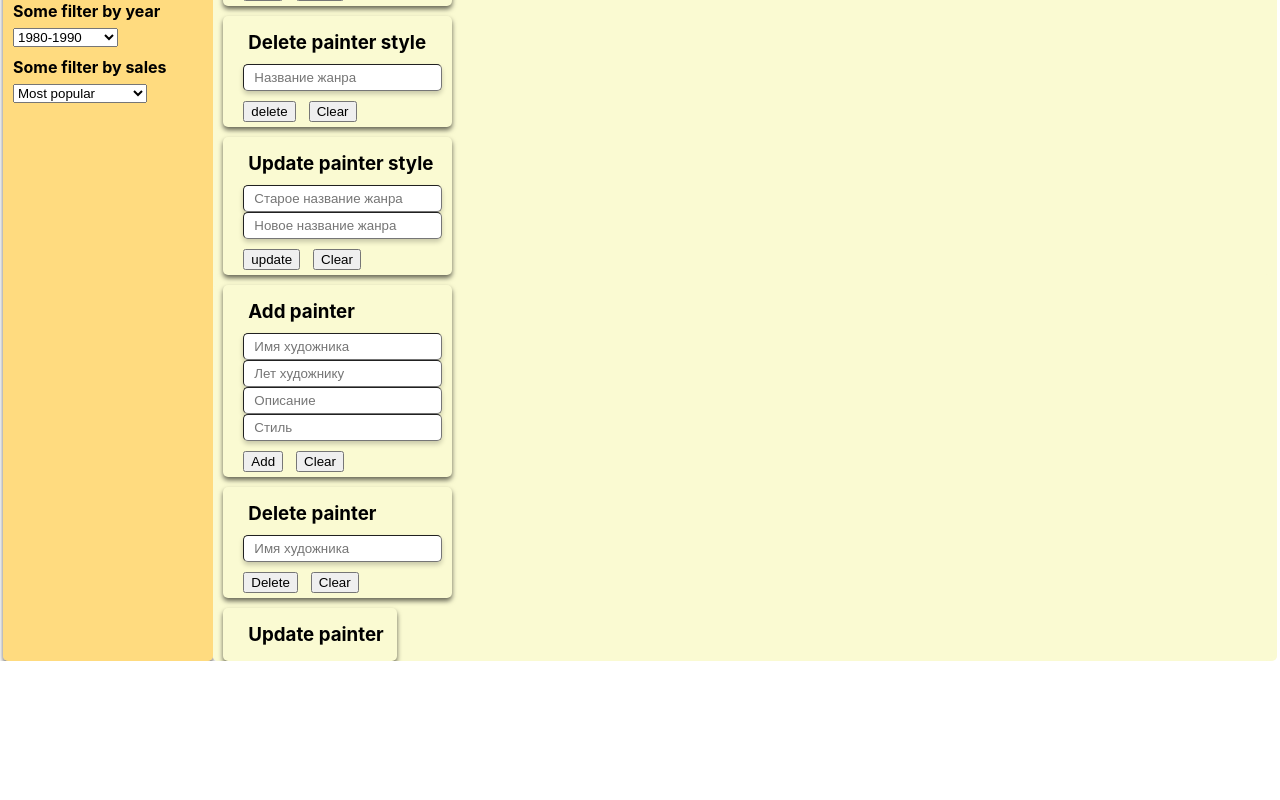
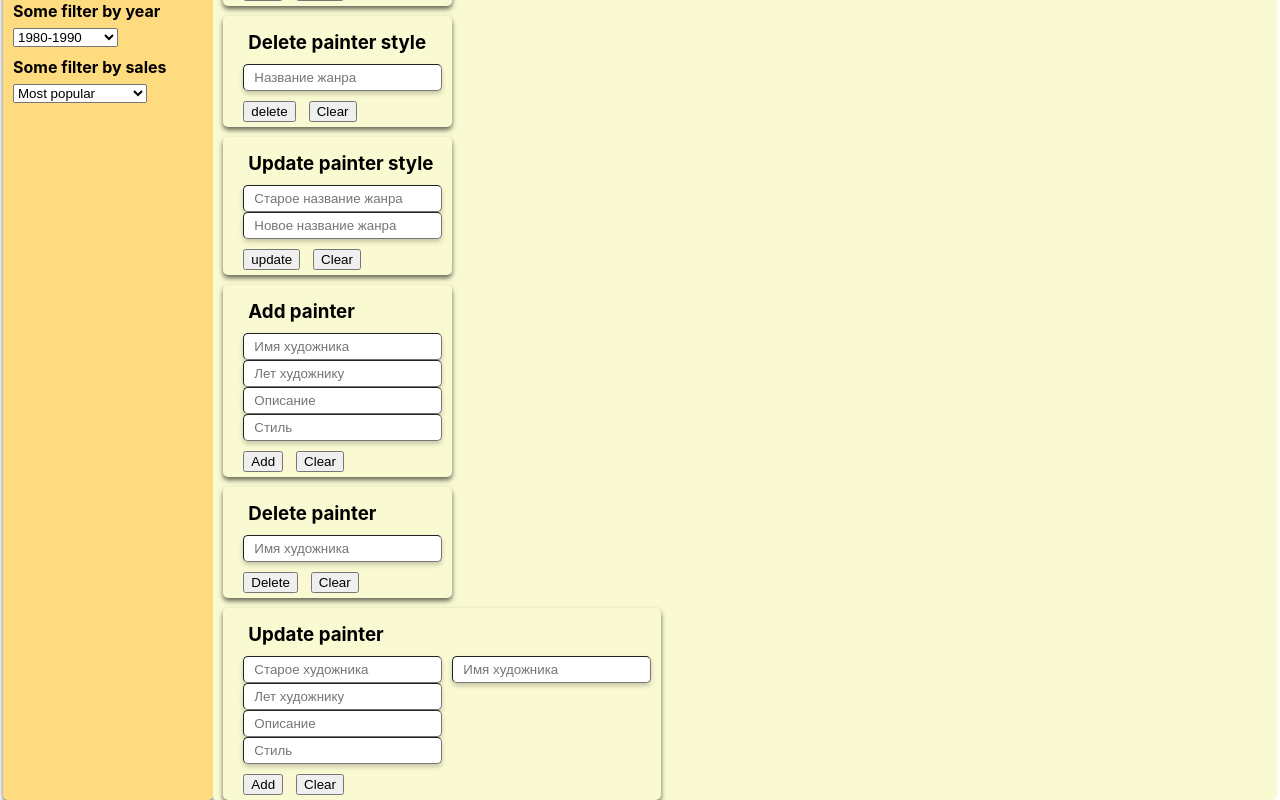
Before and after one commit to KruegerTheArtist/WebBookStore, a React (Create React App) app in the folder react-web-client/: page /adminPanel in a window 1280 px wide. Shown: the part 288-1088 px from the top of the page. Before the commit the page ends 949 px from the top, so only its background shows below. Built offline with nearby package versions, Linux system fonts and the light colour scheme; no server answers.

Commit message:
Добавил обновление художника по имени

```diff
--- a/react-web-client/src/components/admin-panel/painter/update-painter/UpdatePainter.jsx
+++ b/react-web-client/src/components/admin-panel/painter/update-painter/UpdatePainter.jsx
@@ -2,10 +2,50 @@ import React from 'react';
 import "./UpdatePainter.css";
 
 const UpdatePainter = (props) => {
+    let oldName = React.createRef();
+    let name = React.createRef();
+    let age = React.createRef();
+    let description = React.createRef();
+    let style = React.createRef();
 
+    let add = () => {
+        let currentoldName = oldName.current.value;
+        let currentName = name.current.value;
+        let currentAge = age.current.value;
+        let currentDescription = description.current.value;
+        let currentStyle = style.current.value;
+
+        props.updatePainter.painterMethods.updatePainter(currentoldName, currentName, currentAge, currentDescription, currentStyle );
+    }
+
+    let clear = () => {
+        oldName.current.value = '';
+        name.current.value = '';
+        age.current.value = '';
+        description.current.value = '';
+        style.current.value = '';
+    }
     return (
         <div className="add-form">
             <h3>Update painter</h3>
+            <div>
+                <input className="input" ref={oldName} placeholder="Старое художника" />
+                <input className="input" ref={name} placeholder="Имя художника" />
+
+            </div>
+            <div>
+                <input className="input" ref={age} placeholder="Лет художнику" />
+            </div>
+            <div>
+                <input className="input" ref={description} placeholder="Описание" />
+            </div>
+            <div>
+                <input className="input" ref={style} placeholder="Стиль" />
+            </div>
+            <div>
+                <button className="button" onClick={add}>Add</button>
+                <button className="button" onClick={clear}>Clear</button>
+            </div>
         </div >
     );
 }
--- a/react-web-client/src/redux/state.js
+++ b/react-web-client/src/redux/state.js
@@ -18,9 +18,7 @@ let state = {
             { id: 12, name: 'Kokimoto', url: 'https://i.pinimg.com/236x/5d/80/a6/5d80a66582a5fd10cc59289f986a942a--book-design-cover-design.jpg', price: 258 }
         ],
         painterStyles: [],
-        painters: [
-            {id:'222', name:'Uou'}
-        ]
+        painters: []
     }
 };
 
@@ -67,7 +65,6 @@ export let updatePainterStyle = (id, name) => {
 
 export let setPainter = (name, age, description, styleName) => {
     let styleId = state.contentPage.painterStyles.find(ps => ps.name === styleName).id
-    console.log('styleId', styleId);
 
     let painter = {
         id: newGuid(),
@@ -104,12 +101,23 @@ export let deletePainter = (name) => {
     initializeData();
 }
 
-export let updatePainter = (id, name) => {
-    axios.put('https://localhost:44394/api/PainterStyle/',{id: id, name: name}).then(response => {
+export let updatePainter = (oldName, name, age, description, styleName) => {
+    let oldPainter = state.contentPage.painters.find(ps => ps.name === oldName)
+    let styleId = state.contentPage.painterStyles.find(ps => ps.name === styleName).id
+
+    let painter = {
+        id: oldPainter.id,
+        name,
+        age,
+        description,
+        styleId: styleId,
+        booksIds: oldPainter.booksIds
+    }
+    axios.put('https://localhost:44394/api/Painter/', painter).then(response => {
         console.log('update', response);
     })
 
-    // initializeData();
+    initializeData();
 }
 
 
```
